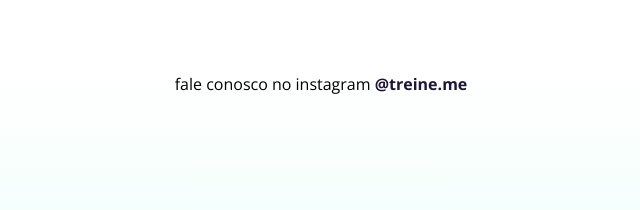
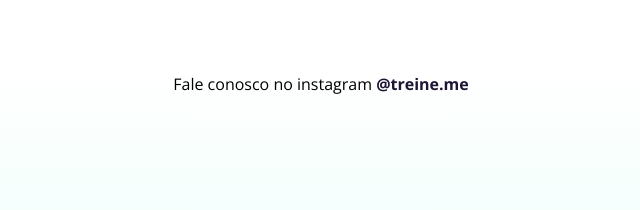
Before and after one commit to karen-cardoso/explorer-stage02-projeto02, a plain HTML site: page index.html in a window 1280 px wide. Shown: the part 587-797 px from the top of the page, 319-959 px from the left. Drawn offline with nearby package versions, Linux system fonts and the light colour scheme.

Commit message:
Update index.html

```diff
--- a/index.html
+++ b/index.html
@@ -53,7 +53,7 @@
         />
       </main>
       <footer>
-        fale conosco no instagram
+        Fale conosco no instagram
         <a href="https://instagram.com/trineme" target="_blank">@treine.me</a>
       </footer>
     </div>
```
